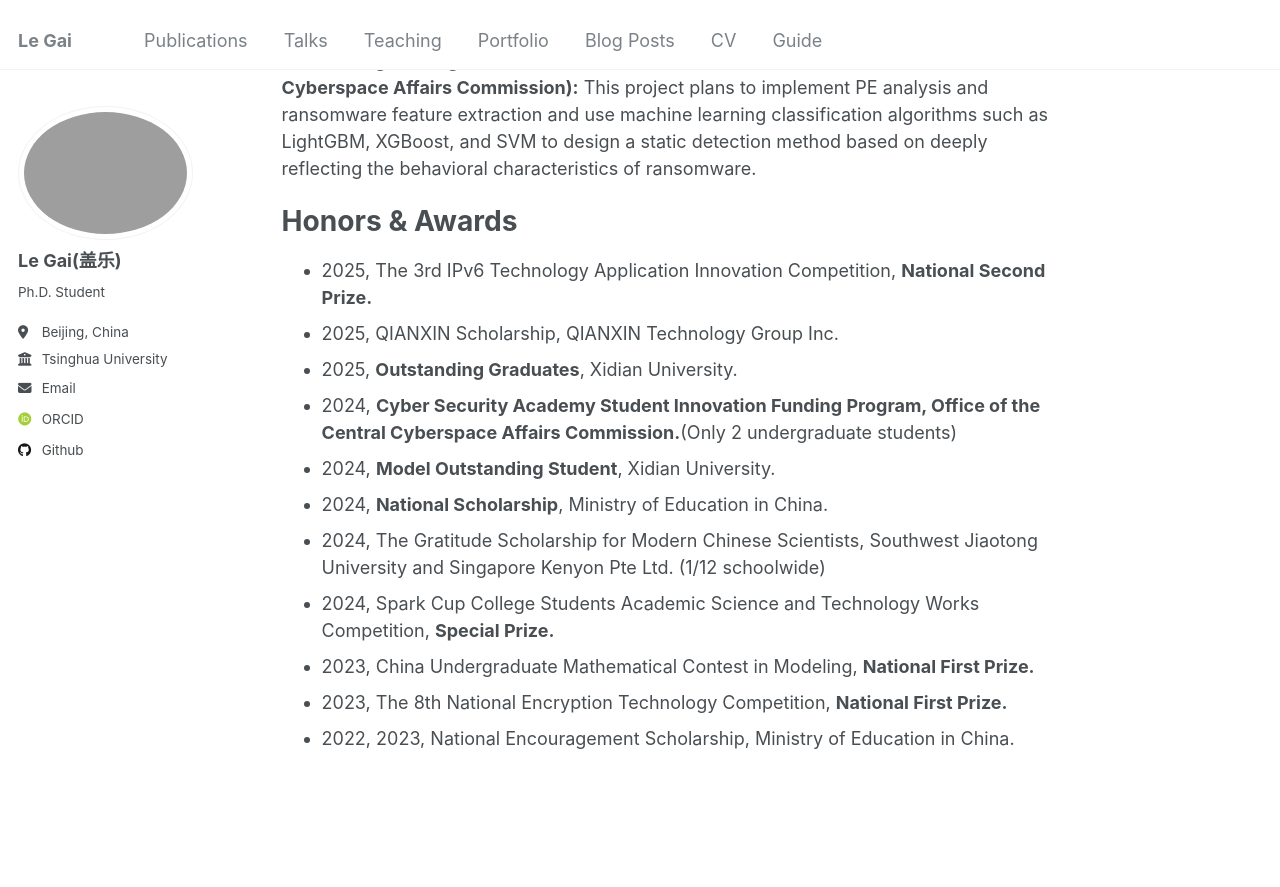
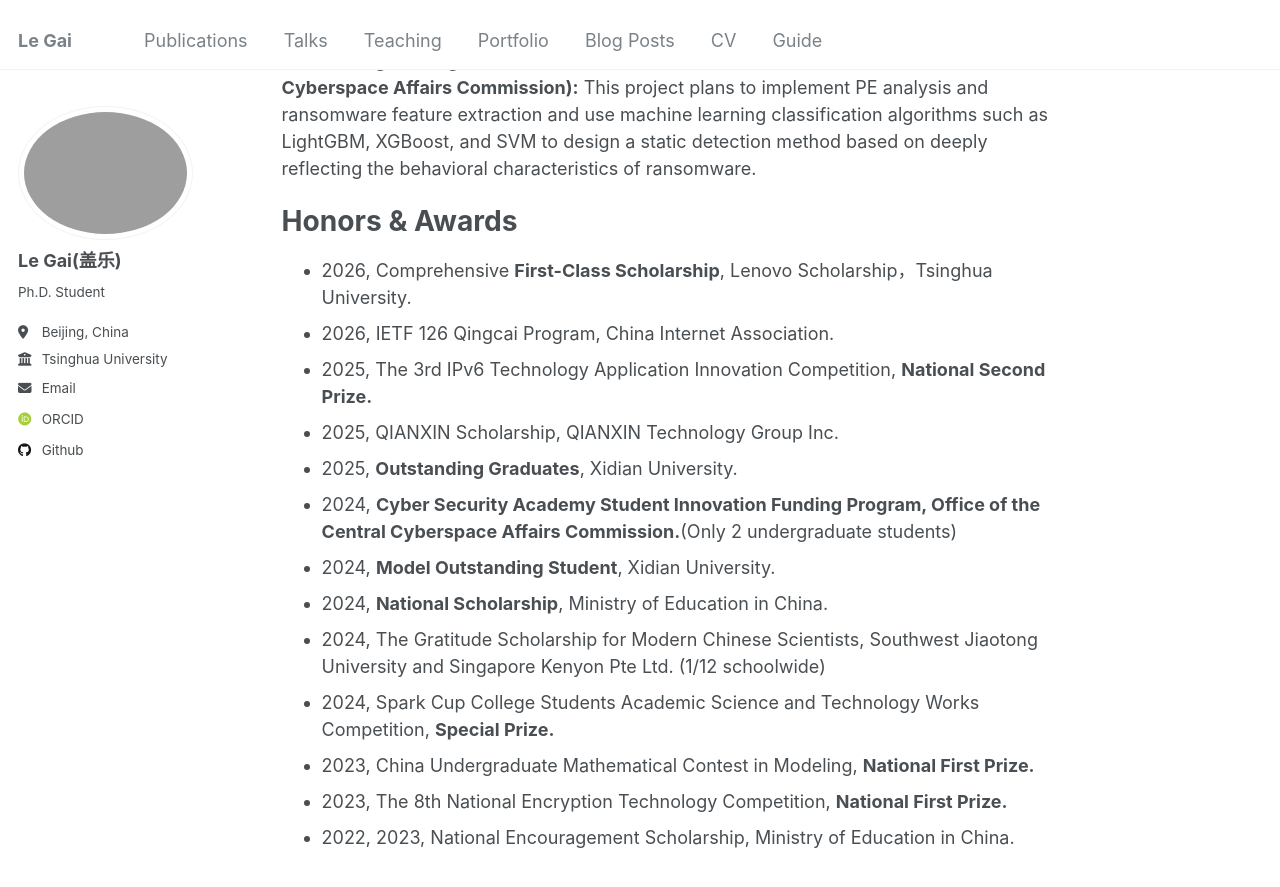
Before and after one commit to LeGai325/LeGai325.github.io, a Jekyll site: the page built from _pages/about.md, in a window 1280 px wide and 900 px high, scrolled down 2894 px. Shown: the top 887 px of the window. Built offline with Jekyll 4.4.1, drawn with Linux system fonts in a browser that asks for light colours; some web fonts are replaced.

Commit message:
Update about.md

```diff
--- a/_pages/about.md
+++ b/_pages/about.md
@@ -84,6 +84,8 @@ Fast Calculation of National Commercial Cryptographic Algorithm Based on RISC-V
 
 # Honors & Awards
 
+- 2026, Comprehensive **First-Class Scholarship**, Lenovo Scholarship，Tsinghua University.
+- 2026, IETF 126 Qingcai Program, China Internet Association.
 - 2025, The 3rd IPv6 Technology Application Innovation Competition, **National Second Prize.**
 - 2025, QIANXIN Scholarship, QIANXIN Technology Group Inc.
 - 2025, **Outstanding Graduates**, Xidian University.
```
